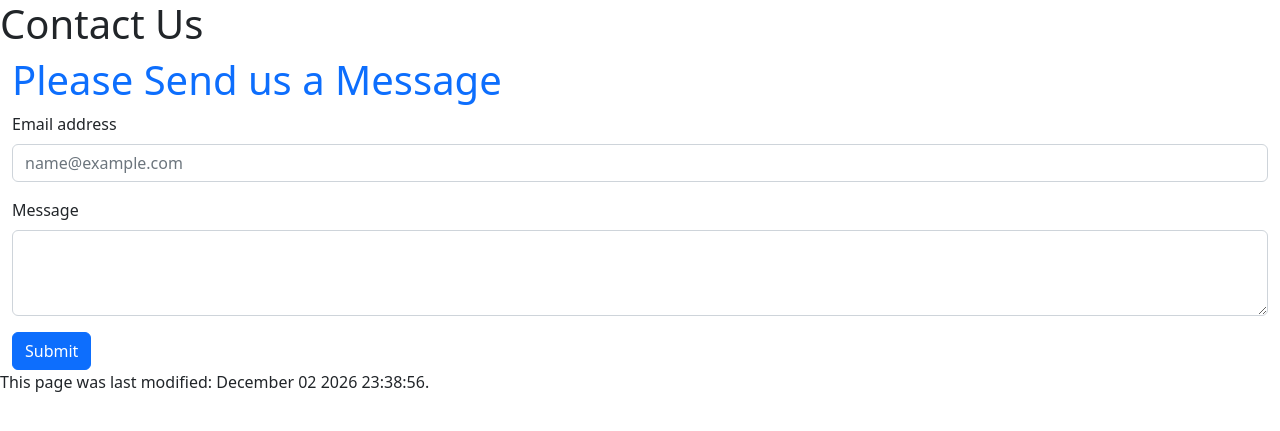
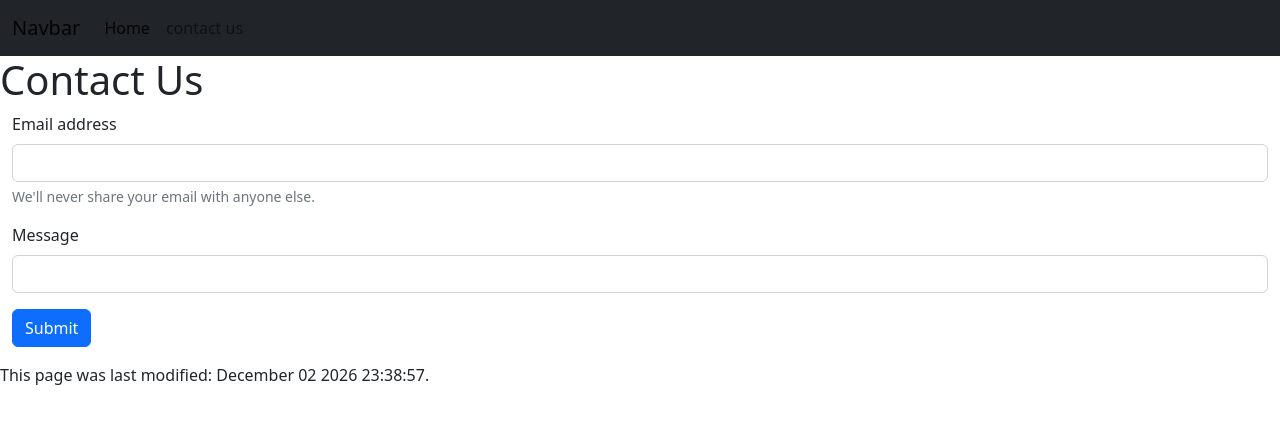
Before and after one commit to 0071999/007W2, a PHP site: page /contact.php in a window 1280 px wide. Shown: the top 431 px of the page. Run offline with PHP 8.4, Linux system fonts and the light colour scheme.

Commit message:
init contact

```diff
--- a/contact.php
+++ b/contact.php
@@ -1,46 +1,50 @@
 <!doctype html>
 <?php include "template.php" ?>
 <html lang="en">
-<head>
-    <meta charset="utf-8">
-    <meta name="viewport" content="width=device-width, initial-scale=1">
-    <title>Contact Us</title>
-    <link href="css/bootstrap.min.css" rel="stylesheet">
 </head>
 <body>
 <h1>Contact Us</h1>
 <div class="container-fluid">
-    <h1 class="text-primary">Please Send us a Message</h1>
-    <form action="<?php echo htmlspecialchars($_SERVER["PHP_SELF"]); ?>" method="post">
+    <form action="contact.php" method="post">
         <div class="mb-3">
-            <label for="contactEmail" class="form-label">Email address</label>
-            <input type="email" class="form-control" id="contactEmail" name="contactEmail"
-                   placeholder="name@example.com">
+            <label for="inputEmail" class="form-label">Email address</label>
+            <input type="email" class="form-control" id="inputEmail" name="inputEmail" aria-describedby="emailHelp">
+            <div id="emailHelp" class="form-text">We'll never share your email with anyone else.</div>
         </div>
         <div class="mb-3">
-            <label for="contactMessage" class="form-label">Message</label>
-            <textarea class="form-control" id="contactMessage" name="contactMessage" rows="3"></textarea>
+            <label for="inputMessage" class="form-label">Message</label>
+            <input type="text" class="form-control" id="inputMessage" name="inputMessage">
         </div>
-        <button type="submit" name="formSubmit" class="btn btn-primary">Submit</button>
+        <button type="submit" class="btn btn-primary">Submit</button>
     </form>
 </div>
 
+<?php
+if ($_SERVER["REQUEST_METHOD"] == "POST") {
+    $userEmail = sanitiseData($_POST['InputEmail']);
+    $userMessage = sanitiseData($_POST['InputMessage']);
 
-<?php
-if (isset($_POST['formSubmit'])) {
-    $userEmail = sanitiseData($_POST['contactEmail']);
-    $userMessage = sanitiseData($_POST['contactMessage']);
 
-   echo $userEmail;
-   echo"<p>";
-   echo $userMessage;
+
+    $formError = false;
+    if (empty($_POST['inputEmail'])) {
+        $formError = true;
+        echo "Enter an email address.";
+    }
+    if (empty($_POST['inputMessage'])) {
+        $formError = true;
+        echo "Enter a message to submit.";
+    }
+    if ($formError == false) {
+        $csvFile = fopen("contact.csv","a");
+        fwrite($csvFile, $userEmail.",".$userMessage."\n");
+        fclose($csvFile);
+    }
 }
 
 ?>
 
-
-
-
+</p>
 
 <?php echo footer() ?>
 </body>
--- a/hello.php
+++ b/hello.php
@@ -1 +1,3 @@
 <?php
+
+echo "Hello James!";
--- a/template.php
+++ b/template.php
@@ -1,3 +1,31 @@
+<!doctype html>
+<html lang="en">
+<head>
+    <meta charset="utf-8">
+    <meta name="viewport" content="width=device-width, initial-scale=1">
+    <title>Contact Us</title>
+    <link href="css/bootstrap.min.css" rel="stylesheet">
+</head>
+<nav class="navbar navbar-expand-lg bg-body-tertiary bg-dark" data-bs-theme="dark">
+    <div class="container-fluid">
+        <a class="navbar-brand" href="#">Navbar</a>
+        <button class="navbar-toggler" type="button" data-bs-toggle="collapse" data-bs-target="#navbarSupportedContent" aria-controls="navbarSupportedContent" aria-expanded="false" aria-label="Toggle navigation">
+            <span class="navbar-toggler-icon"></span>
+        </button>
+        <div class="collapse navbar-collapse" id="navbarSupportedContent">
+            <ul class="navbar-nav me-auto mb-2 mb-lg-0">
+                <li class="nav-item">
+                    <a class="nav-link active" aria-current="page" href="index.php">Home</a>
+                </li>
+                <li class="nav-item">
+                    <a class="nav-link" href="contact.php">contact us</a>
+                </li>
+
+            </ul>
+
+        </div>
+    </div>
+</nav>
 <?php
 
 function footer():string
```
Also changed, not shown: index.php (+1 -8 lines).
